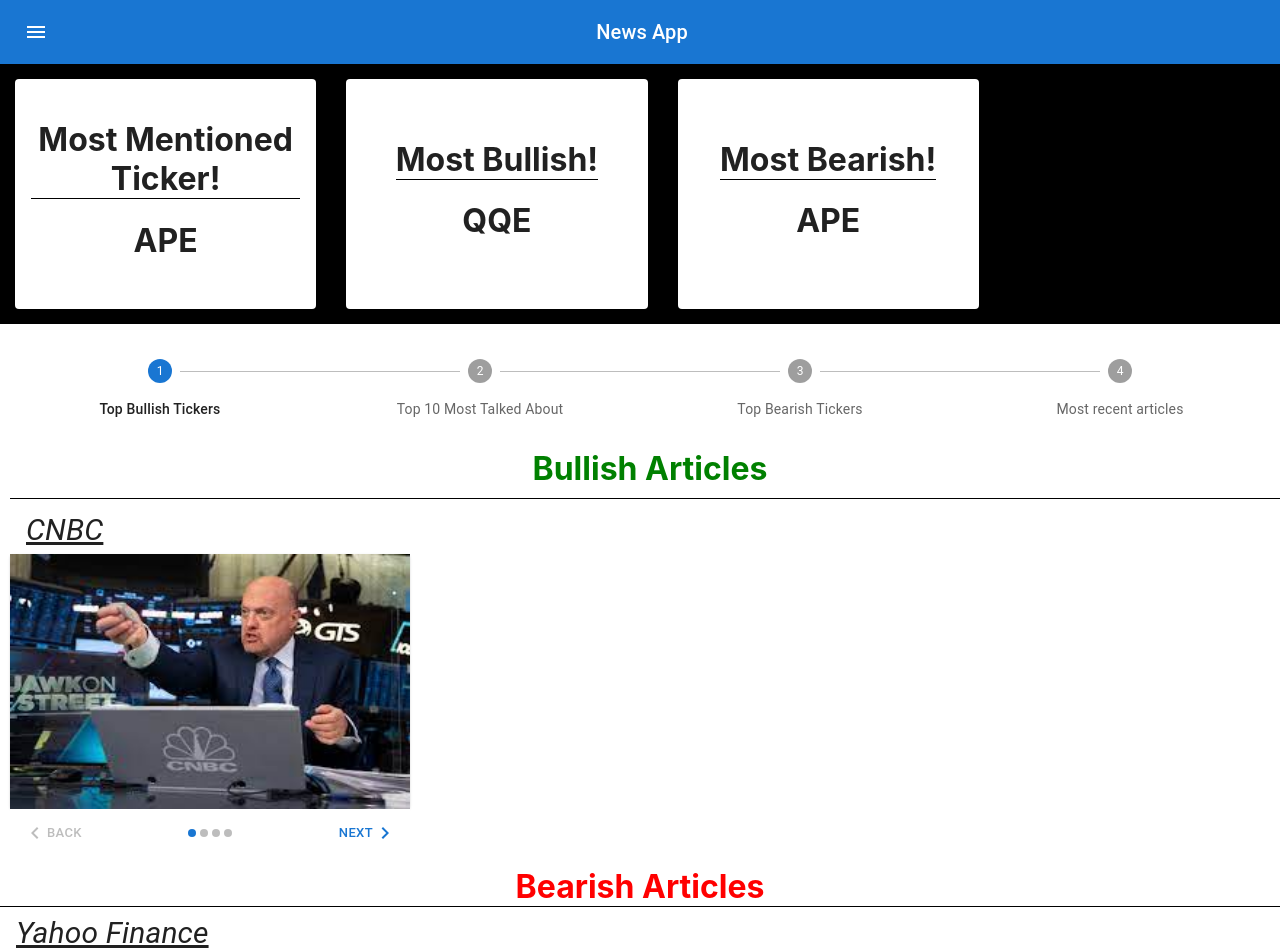
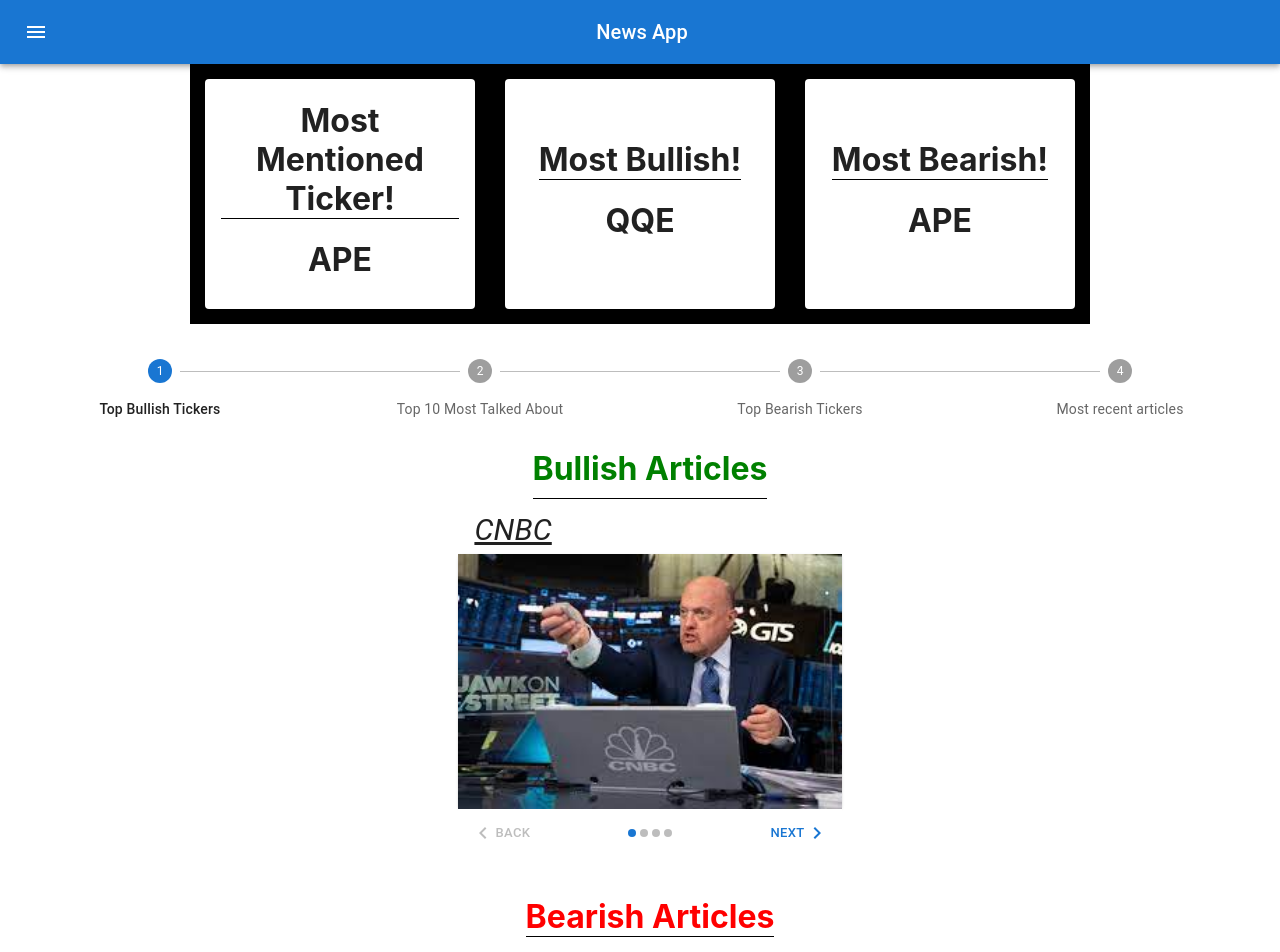
Before and after one commit to BBitson/news-app, a React (Create React App) app: page / in a window 1280 px wide. Shown: the top 952 px of the page. Built offline with nearby package versions, Linux system fonts and the light colour scheme; grey boxes are pictures that could not be loaded.

Commit message:
Updated the appearance on desktop, both now look good.

```diff
--- a/src/components/HomePage/HomePage.css
+++ b/src/components/HomePage/HomePage.css
@@ -5,16 +5,20 @@
     padding: 30px 10px 10px 10px;
     grid-column-gap: 20px;
     grid-row-gap: 5px;
+    align-items: center;
 }
 
 .container {
     width: 100%;
+    max-width: 900px;
     height: 260px;
     background: black;
-    flex-direction: row;
-    align-items: left;
-    justify-content: space-around;
     margin-bottom: 35px;
+}
+.align {
+    align-items: center;
+    display: flex;
+    justify-content: center;
 }
 
 .swiper-wrapper {
@@ -26,7 +30,10 @@
     flex-direction: row;
     overflow: scroll;
 }
-
+::-webkit-scrollbar {
+    width: 0; /* Remove scrollbar space */
+    background: transparent; /* Optional: just make scrollbar invisible */
+}
 .bull {
     color: green;
     border-bottom: 1px solid black;
--- a/src/components/HomePage/HomePage.js
+++ b/src/components/HomePage/HomePage.js
@@ -10,6 +10,7 @@
 function HomePage() {
     return (
         <div>
+            <div className="align">
                 <div className="container">
                     <div className="swiper-wrapper">
                         <div className="swiper">
@@ -19,13 +20,14 @@
                         </div>
                     </div>
                 </div>
+            </div>
             <HorizontalNonLinearStepper />
 
             <div className="grid">
                 <h1 className="bull"> Bullish Articles </h1>
                 <SwipeTextMobileStepperBullish />
             </div>
-            <div>
+            <div className="grid">
                 <h1 className="bear"> Bearish Articles </h1>
                 <SwipeTextMobileStepperBearish />
             </div>
```
Lines whose indentation alone changed are shown as unchanged.
